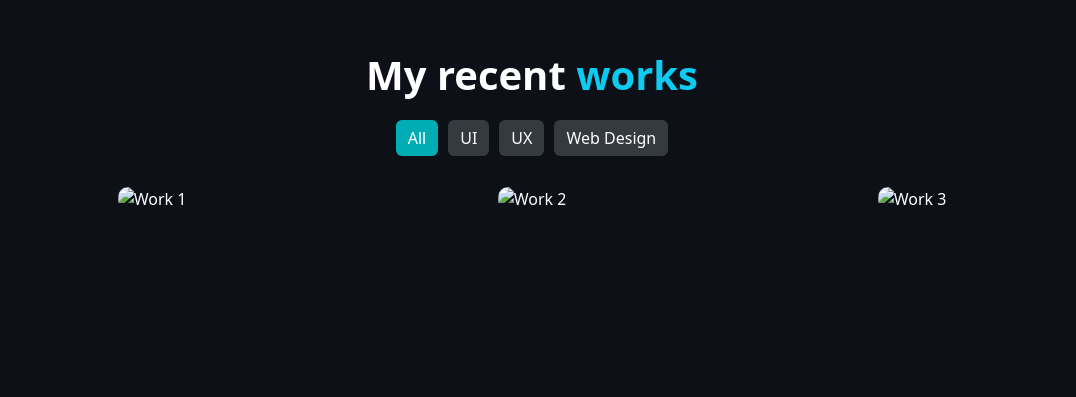
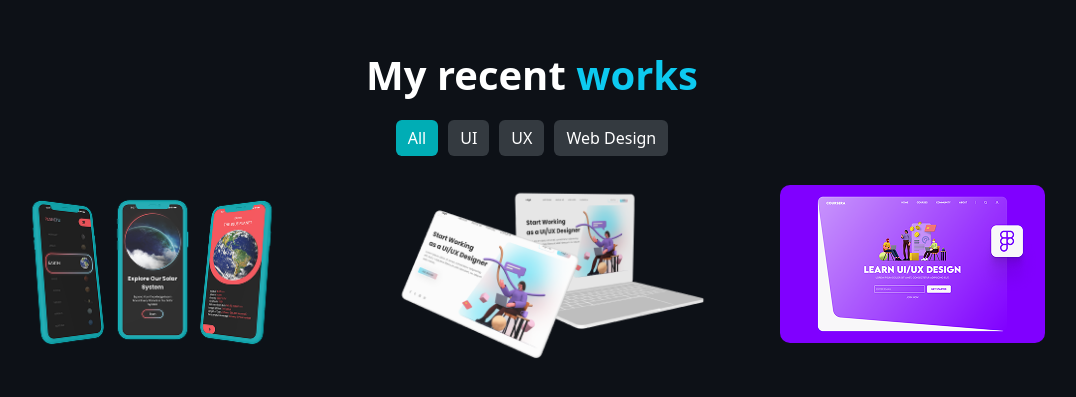
Before and after one commit to sazzadhossen2/assignement-m-6, a plain HTML site: page index.html in a window 1280 px wide. Shown: the part 1739-2136 px from the top of the page, without its empty margins (108-1184 px from the left). Drawn offline with nearby package versions, Linux system fonts and the light colour scheme; the site is published under a folder, as on GitHub Pages, so addresses that start at the root find nothing.

Commit message:
imageDone

```diff
--- a/index.html
+++ b/index.html
@@ -139,7 +139,7 @@
             </div>
         </div>
         <div class="illustration col-lg-6 text-center mt-4 mt-lg-0">
-            <img src="./assets/img/Group 2346.png" alt="Illustration" class="img-fluid">
+            <img src="assets/img/Group 2346.png" alt="Illustration" class="img-fluid">
         </div>
     </section>
 
@@ -173,13 +173,13 @@
     </div>
     <div class="row mt-4">
         <div class="col-md-4 work-item">
-            <img src="/assets/img/Group 1.png" alt="Work 1" class="img-fluid">
+            <img src="assets/img/Group 1.png" alt="Work 1" class="img-fluid">
         </div>
         <div class="col-md-4 work-item">
-            <img src="/assets/img/Group 33.png" alt="Work 2" class="img-fluid">
+            <img src="assets/img/Group 33.png" alt="Work 2" class="img-fluid">
         </div>
         <div class="col-md-4 work-item">
-            <img src="/assets/img/Course Website Landing Page Thumbnail 1.png" alt="Work 3" class="img-fluid">
+            <img src="assets/img/Course Website Landing Page Thumbnail 1.png" alt="Work 3" class="img-fluid">
         </div>
     </div>
 </section>
@@ -187,7 +187,7 @@
 <section class="contact-section container d-flex flex-column flex-lg-row align-items-center py-5">
   <div class="contact-text col-lg-6">
       <h1>Got a project in <span class="text-info">mind?</span></h1>
-      <img src="./assets/img/Group 2372.png" alt="Work 2" class="img-fluid">
+      <img src="assets/img/Group 2372.png" alt="Work 2" class="img-fluid">
   </div>
   <div class="col-lg-6">
       <form>
```
